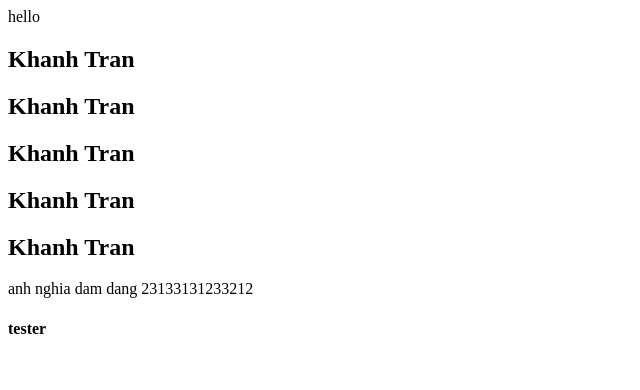
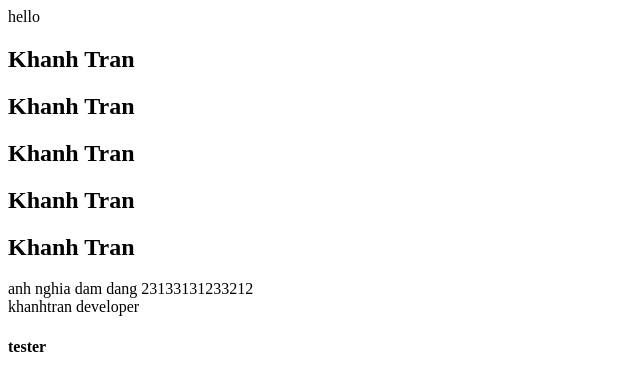
Before and after one commit to KhanhTran-IT/demo-git, a plain HTML site: page index.html in a window 1280 px wide. Shown: the whole page, without its empty margins (0-640 px from the left). Drawn offline with Linux system fonts and the light colour scheme.

Commit message:
update header

```diff
--- a/index.html
+++ b/index.html
@@ -15,6 +15,7 @@
     anh nghia dam dang
     23133131233212
 
+    <div class="header-sova">khanhtran developer</div>
     <h4>tester</h4>
 </body>
 </html>
```
